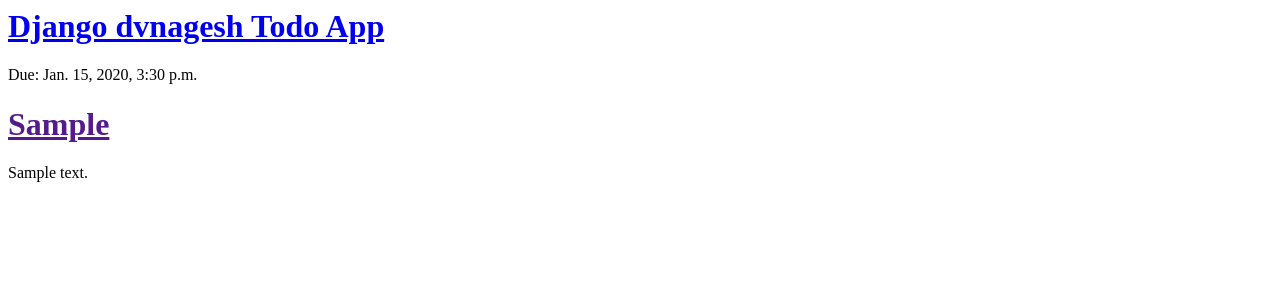
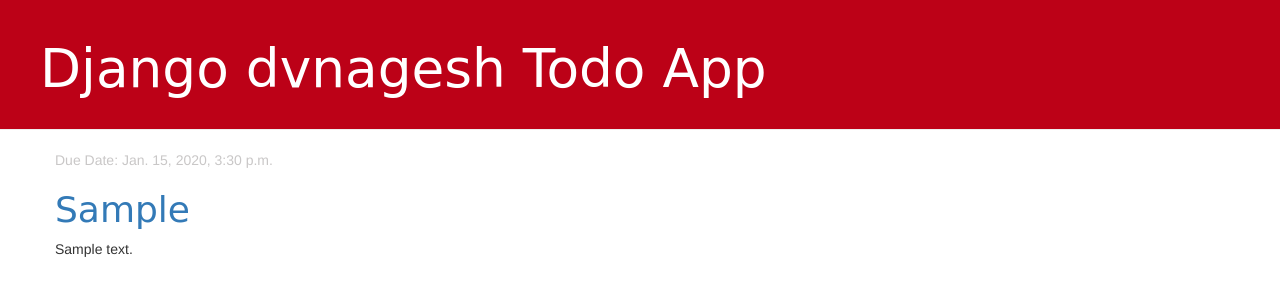
Before and after one commit to dvnagesh/djangotodo, a Django app: template todoapp/templates/todoapp/todo_list.html in a window 1280 px wide. Shown: the top 300 px of the page. Run offline with Django 3.2, Linux system fonts and the light colour scheme; the template is opened without the code that fills it: values that come from a table or form of the project are taken from there, others are empty; tables that the repository leaves empty hold one stand-in row (values such as "Sample post"); some libraries are stand-ins or nearby versions.

Commit message:
Modified templates to display todos from database.

```diff
--- /dev/null
+++ b/todoapp/static/css/todo.css
@@ -0,0 +1,46 @@
+.page-header {
+    background-color: #bc0117;
+    margin-top: 0;
+    padding: 20px 20px 20px 40px;
+}
+
+.page-header h1, .page-header h1 a, .page-header h1 a:visited, .page-header h1 a:active {
+    color: #ffffff;
+    font-size: 40pt;
+    text-decoration: none;
+}
+
+.content {
+    margin-left: 40px;
+}
+
+h1, h2, h3, h4 {
+    font-family: 'Bookman', cursive ;
+}
+
+.date {
+    color: #c9c7c7;
+}
+
+.save {
+    float: right;
+}
+
+.post-form textarea, .post-form input {
+    width: 100%;
+}
+
+.top-menu, .top-menu:hover, .top-menu:visited {
+    color: #ffffff;
+    float: right;
+    font-size: 26pt;
+    margin-right: 20px;
+}
+
+.post {
+    margin-bottom: 70px;
+}
+
+.post h1 a, .post h1 a:visited {
+    color: #000000;
+}
--- a/todoapp/templates/todoapp/todo_list.html
+++ b/todoapp/templates/todoapp/todo_list.html
@@ -1,19 +1,33 @@
+{% load staticfiles %}
 <html>
     <head>
-        <title>Django dvnagesh Todo App</title>
+    <link rel="stylesheet" href="//maxcdn.bootstrapcdn.com/bootstrap/3.2.0/css/bootstrap.min.css">
+    <link rel="stylesheet" href="//maxcdn.bootstrapcdn.com/bootstrap/3.2.0/css/bootstrap-theme.min.css">
+    <link rel="stylesheet" href="{% static 'css/todo.css'%}">
+    <link href="//fonts.googleapis.com/css?family=Lobster&subset=latin,latin-ext" rel="stylesheet" type="text/css">
+    <title>Django dvnagesh Todo App</title>
     </head>
     <body>
-        <div>
+        <div class="page-header">
             <h1><a href="/">Django dvnagesh Todo App</a></h1>
         </div>
 
-{% for todo in todos %}
-    <div>
-        <p>Due: {{ todo.due_date }}</p>
-        <h1><a href="">{{ todo.task }}</a></h1>
-        <p>{{ todo.text|linebreaksbr }}</p>
+<div class="content container">
+    <div class="row">
+        <div class="col-md-8">
+            {% for todo in todos %}
+                <div class="todo">
+                    <div class="date">
+                        <p>Due Date: {{ todo.due_date }}</p>
+                    </div>
+                    <h1><a href="">{{ todo.task }}</a></h1>
+                    <p>{{ todo.text|linebreaksbr }}</p>
+                </div>
+            {% endfor %}
+        </div>
     </div>
-{% endfor %}
+</div>
+
 
     </body>
 </html>
```
